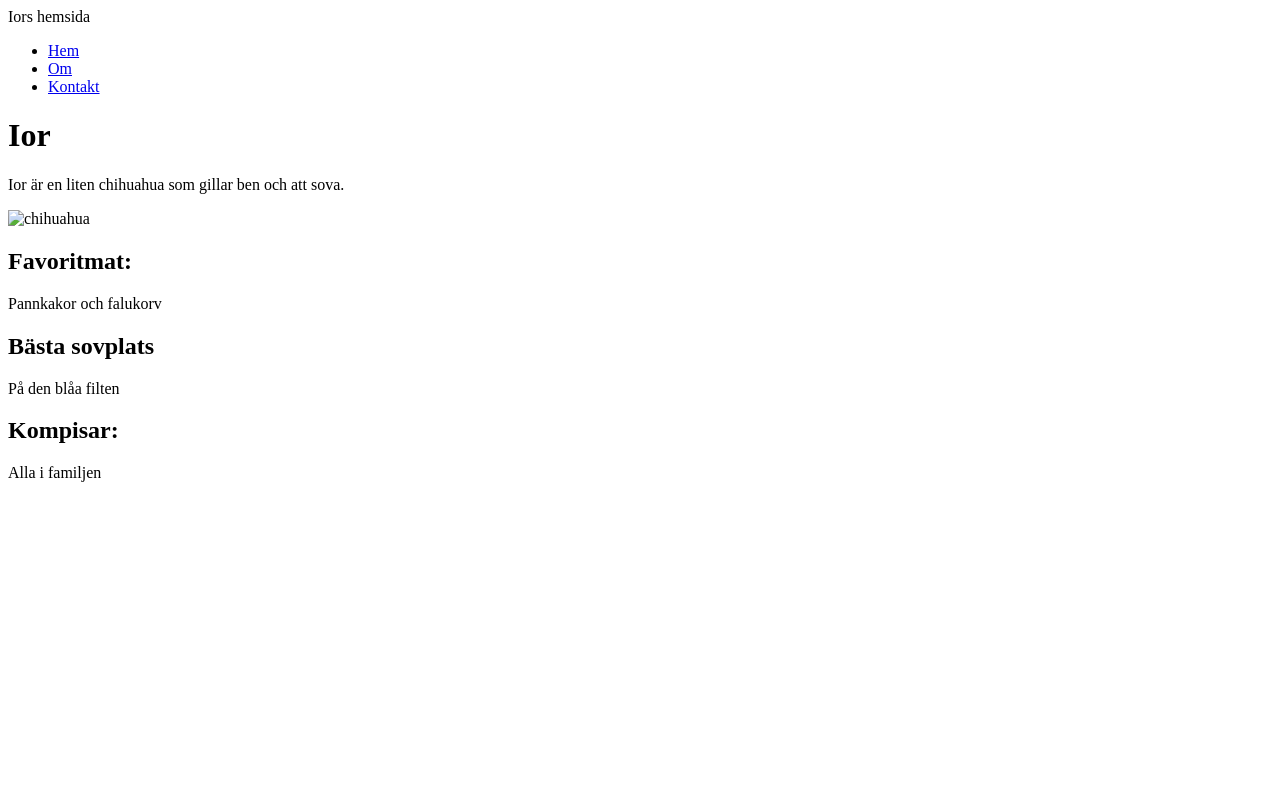
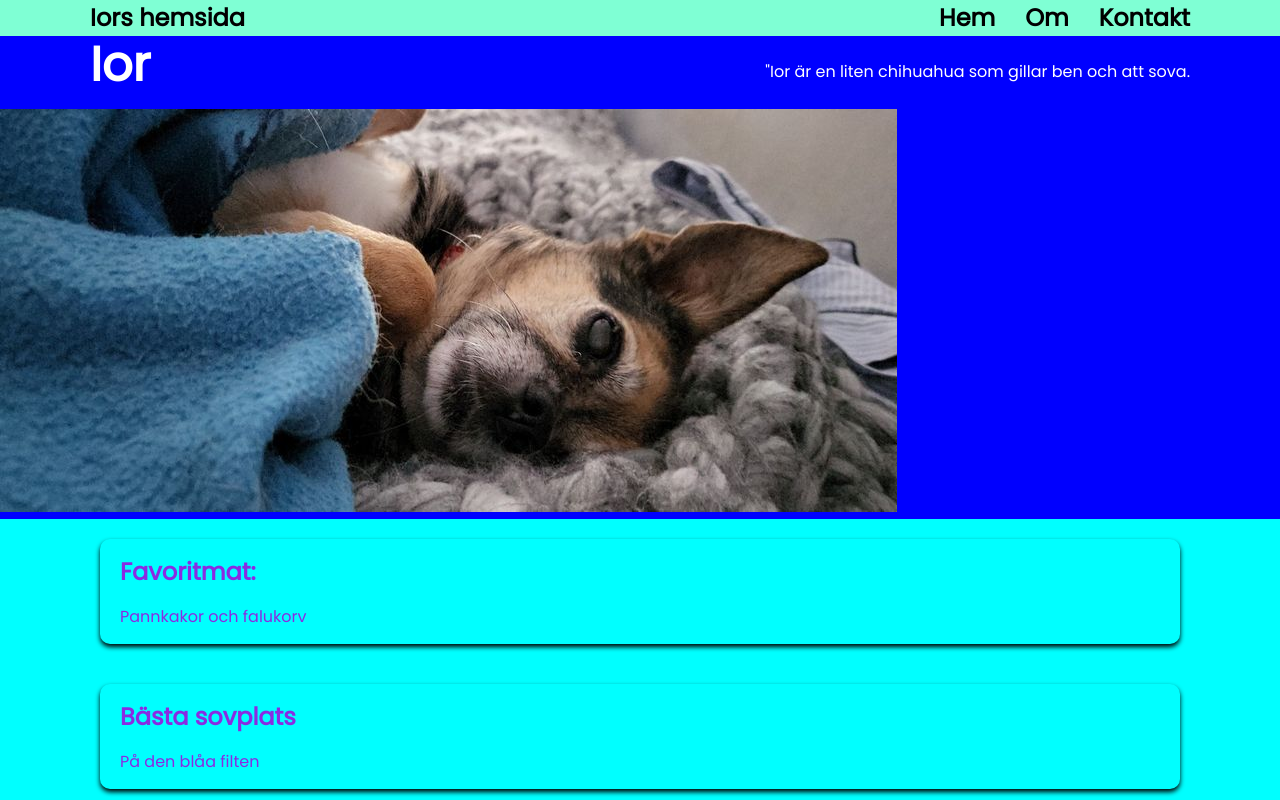
Before and after one commit to GinAndToxins/Hemsida-med-flex, a plain HTML site: page index.html in a window 1280 px wide. Shown: the top 800 px of the page. Drawn offline with Linux system fonts and the light colour scheme.

Commit message:
img-fix-ok

```diff
--- a/CSS/style.css
+++ b/CSS/style.css
@@ -1,3 +1,4 @@
+@import url('https://fonts.googleapis.com/css2?family=Poppins&display=swap');
 
 *{
     box-sizing: border-box;
@@ -6,5 +7,110 @@
 }
 
 body{
+    font-family: 'Poppins', sans-serif;
+    font-size: 16px;
+    line-height: 1.5;
+    color: black;
+    background: aqua;
+}
+
+img {
+    max-width: 100%;
+}
+
+h1, h2 {
+    margin-bottom: 15px;
+}
+
+.container{
+    max-width: 1100px;
+    margin: 0 auto
 
 }
+.navbar {
+    background-color: aquamarine;
+    color: black;
+    size: 30px;
+}
+
+ .navbar {
+    font-size: x-large;
+    font-weight: bold;
+}
+
+.navbar a{
+    color: black;
+    text-decoration: none;
+    font-weight: bold;
+
+}
+
+.navbar a:hover {
+    color: darkblue;
+}
+
+.navbar .container {
+    display: flex;
+   justify-content: space-between;
+   align-items: center;
+   height: 100%;
+}
+
+.navbar ul {
+display: flex;
+}
+
+.navbar li {
+    margin-left: 30px;
+    list-style-type: none;
+}
+
+.header {
+    background-color: blue;
+    color:white;
+    min-height: 400px;
+}
+
+.header h1 {
+    font-size: 3rem;
+    line-height: 1.2;
+    font-weight: bold;
+
+}
+
+header .img {
+    max-width: 100px;
+    max-height: 100px;
+}
+
+.header .container {
+    display: flex;
+    align-items: center;
+    justify-content: space-between;
+}
+
+.boxes .container {
+    display: flex;
+    justify-content: space-between;
+
+}
+.box1, .box2, .box3 {
+ flex: 1;
+color: blueviolet;
+border-radius: 10px;
+margin: 20px 10px;
+box-shadow: 0 3px 5px black;
+padding: 15px 20px;
+}
+
+.box1, .box2, .box3 i {
+    margin-right: 10px;
+}
+
+@media (max-width: 768px) {
+   .header .container .img {
+       flex-direction: column;
+       padding: 20px;
+       text-align: center;
+   }
+}
--- a/index.html
+++ b/index.html
@@ -4,8 +4,10 @@
     <meta charset="UTF-8">
     <meta http-equiv="X-UA-Compatible" content="IE=edge">
     <meta name="viewport" content="width=device-width, initial-scale=1.0">
+    <link rel="stylesheet" href="CSS/style.css">
     <title>Ior med flex :)</title>
 </head>
+<body>
 <nav class="navbar">
     <div class="container">
         <div class="logo">Iors hemsida</div>
@@ -26,28 +28,30 @@
 <div class="container">
     <h1>Ior</h1>
     <p>
-    Ior är en liten chihuahua som gillar ben och att sova.
+    "Ior är en liten chihuahua som gillar ben och att sova.
     </p>
 </div>
+
 <img src="img/ior-main.jpg" alt="chihuahua">
 </header>
+
 <section class="boxes">
 
     <div class="container">
-        <div class="box">
+        <div class="box1">
             <h2>Favoritmat:</h2>
             <p>Pannkakor och falukorv</p>
         </div>
     </div>
 
     <div class="container">
-        <div class="box">
+        <div class="box2">
             <h2>Bästa sovplats</h2>
             <p>På den blåa filten</p>
         </div>
     </div>
     <div class="container">
-        <div class="box">
+        <div class="box3">
             <h2>Kompisar:</h2>
             <p>Alla i familjen</p>
         </div>
```
Also changed, not shown: img/ior-main.jpg (added).
